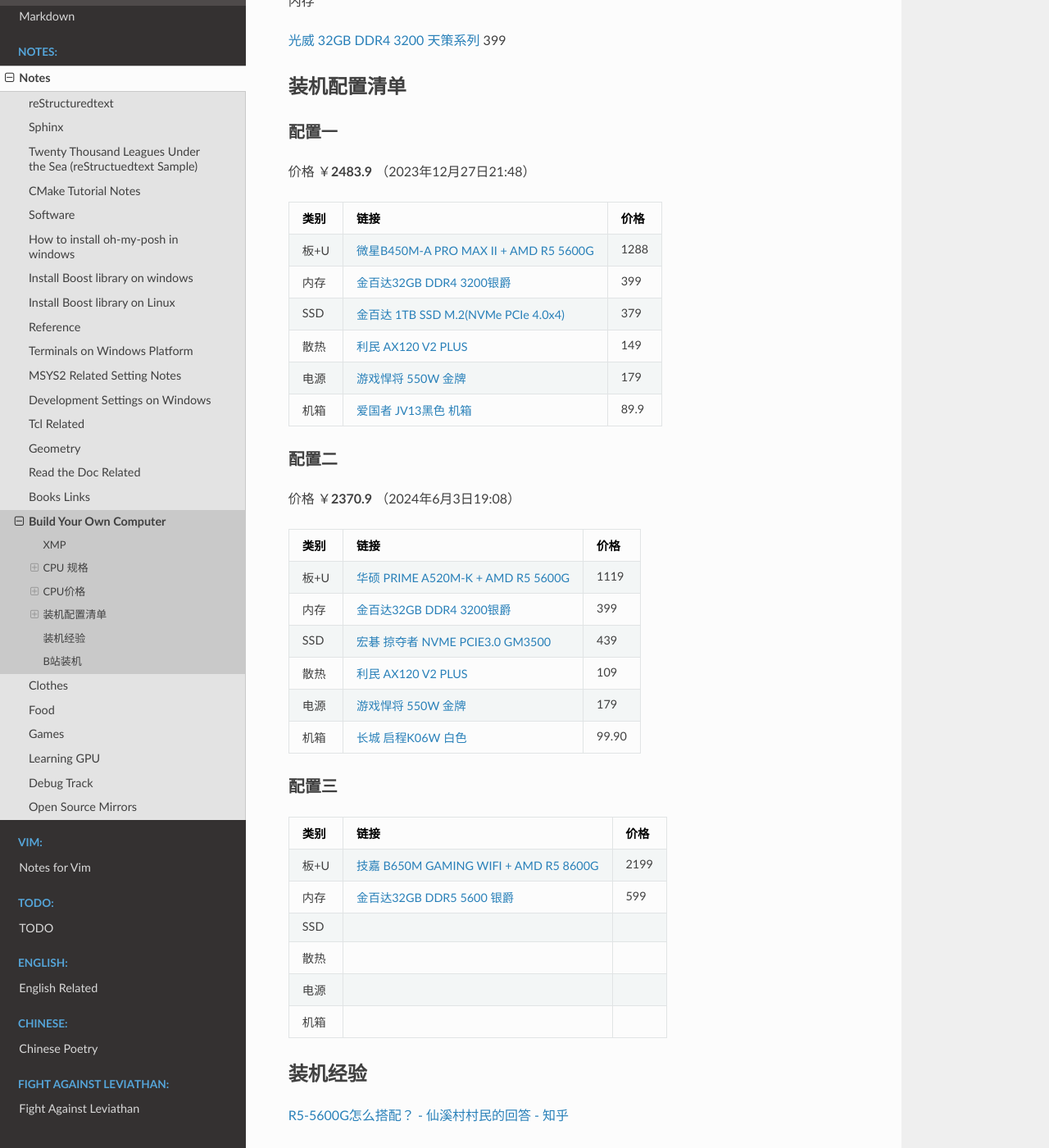
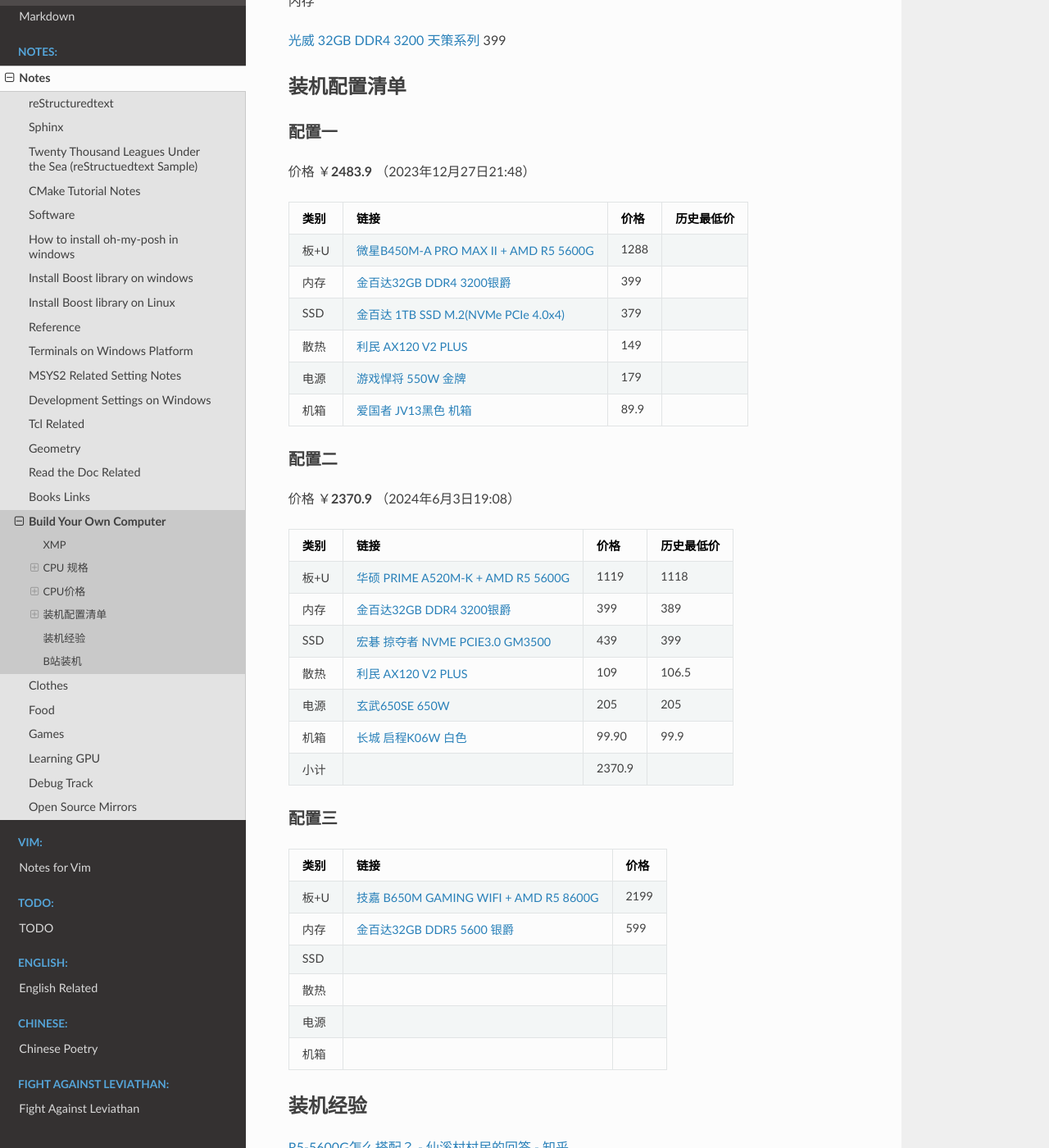
Before and after one commit to Pyrad/pyradnotes, a Sphinx documentation site: the page built from source/Notes/BuildYourOwnComputer.md, in a window 1280 px wide and 1400 px high, scrolled down 2015 px. Shown: the whole window at 82% size. Built offline with Sphinx 7.4.7 and the Read the Docs theme 2.0.0, drawn with Linux system fonts in a browser that asks for light colours; pages that are not in the unit, such as notebooks, are missing from menus.

Commit message:
BOYC Setup update

```diff
--- a/source/Notes/BuildYourOwnComputer.md
+++ b/source/Notes/BuildYourOwnComputer.md
@@ -92,28 +92,29 @@
 
 价格 ￥**2483.9** （2023年12月27日21:48）
 
-|类别|链接|价格|
-|:-----|:-----|:-----|
-|板+U|[微星B450M-A PRO MAX II + AMD R5 5600G](https://item.jd.com/100069369338.html)|1288|
-|内存|[金百达32GB DDR4 3200银爵](https://item.jd.com/100007177599.html)|399|
-|SSD|[金百达 1TB SSD M.2(NVMe PCIe 4.0x4)](https://item.jd.com/100050170596.html)|379|
-|散热 |[利民 AX120 V2 PLUS](https://item.jd.com/100011850860.html#)|149|
-|电源 |[游戏悍将 550W 金牌](https://item.jd.com/100078330677.html)|179|
-|机箱 |[爱国者 JV13黑色 机箱](https://item.jd.com/100061121082.html#) |89.9 |
+|类别|链接 |价格|历史最低价 |
+|:-----|:-----|:-----|---|
+|板+U|[微星B450M-A PRO MAX II + AMD R5 5600G](https://item.jd.com/100069369338.html)|1288|  |
+|内存|[金百达32GB DDR4 3200银爵](https://item.jd.com/100007177599.html)|399|   |
+|SSD|[金百达 1TB SSD M.2(NVMe PCIe 4.0x4)](https://item.jd.com/100050170596.html)|379|   |
+|散热 |[利民 AX120 V2 PLUS](https://item.jd.com/100011850860.html#)|149|   |
+|电源 |[游戏悍将 550W 金牌](https://item.jd.com/100078330677.html)|179|   |
+|机箱 |[爱国者 JV13黑色 机箱](https://item.jd.com/100061121082.html#) |89.9 |   |
 
 ### 配置二
 
 
 价格 ￥**2370.9** （2024年6月3日19:08）
 
-| 类别  | 链接                                                                       | 价格    |
-| :-- | :----------------------------------------------------------------------- | :---- |
-|板+U| [华硕 PRIME A520M-K + AMD R5 5600G](https://item.jd.com/100061469956.html) | 1119  |
-|内存|[金百达32GB DDR4 3200银爵](https://item.jd.com/100007177599.html)| 399   |
-|SSD| [宏碁 掠夺者 NVME PCIE3.0 GM3500](https://item.jd.com/100011580275.html)      | 439   |
-|散热| [利民 AX120 V2 PLUS](https://item.jd.com/100006525699.html#)               | 109   |
-|电源| [游戏悍将 550W 金牌](https://item.jd.com/100078330677.html)                    | 179   |
-|机箱| [长城 启程K06W 白色](https://item.jd.com/100053762815.html)                    | 99.90 |
+| 类别  | 链接                                                                       |价格|历史最低价|
+| :-- | :----------------------------------------------------------------------- | :---- |---|
+|板+U| [华硕 PRIME A520M-K + AMD R5 5600G](https://item.jd.com/100061469956.html) | 1119  |1118|
+|内存|[金百达32GB DDR4 3200银爵](https://item.jd.com/100007177599.html)| 399   |389|
+|SSD | [宏碁 掠夺者 NVME PCIE3.0 GM3500](https://item.jd.com/100011580275.html)      | 439   |399|
+|散热| [利民 AX120 V2 PLUS](https://item.jd.com/100006525699.html#)               | 109   |106.5|
+|电源|[玄武650SE 650W](https://item.taobao.com/item.htm?spm=a1z10.1-c.w4004-22046778022.25.489e777cIjG349&id=798356825894) |205|205|
+|机箱 | [长城 启程K06W 白色](https://item.jd.com/100053762815.html)                    | 99.90 |99.9|
+|小计|  |2370.9|  |
 
 ### 配置三
 
```
